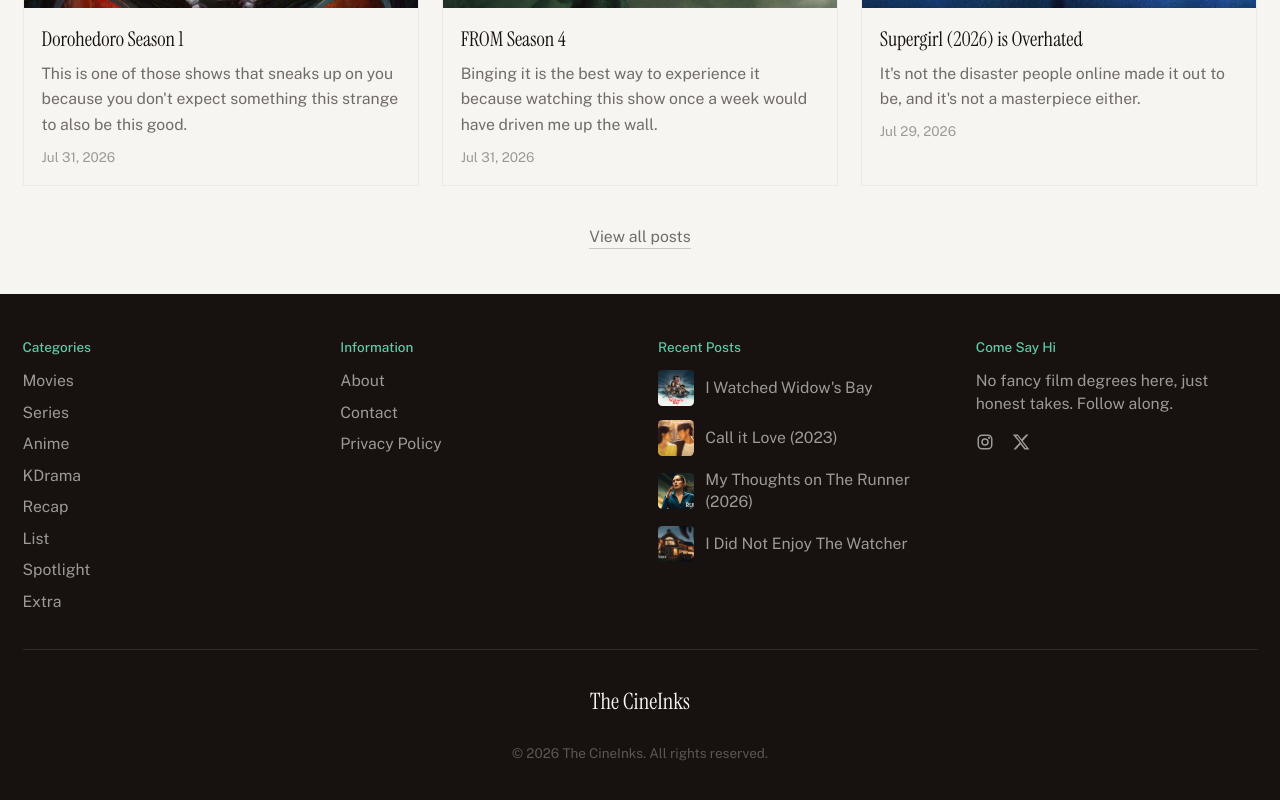
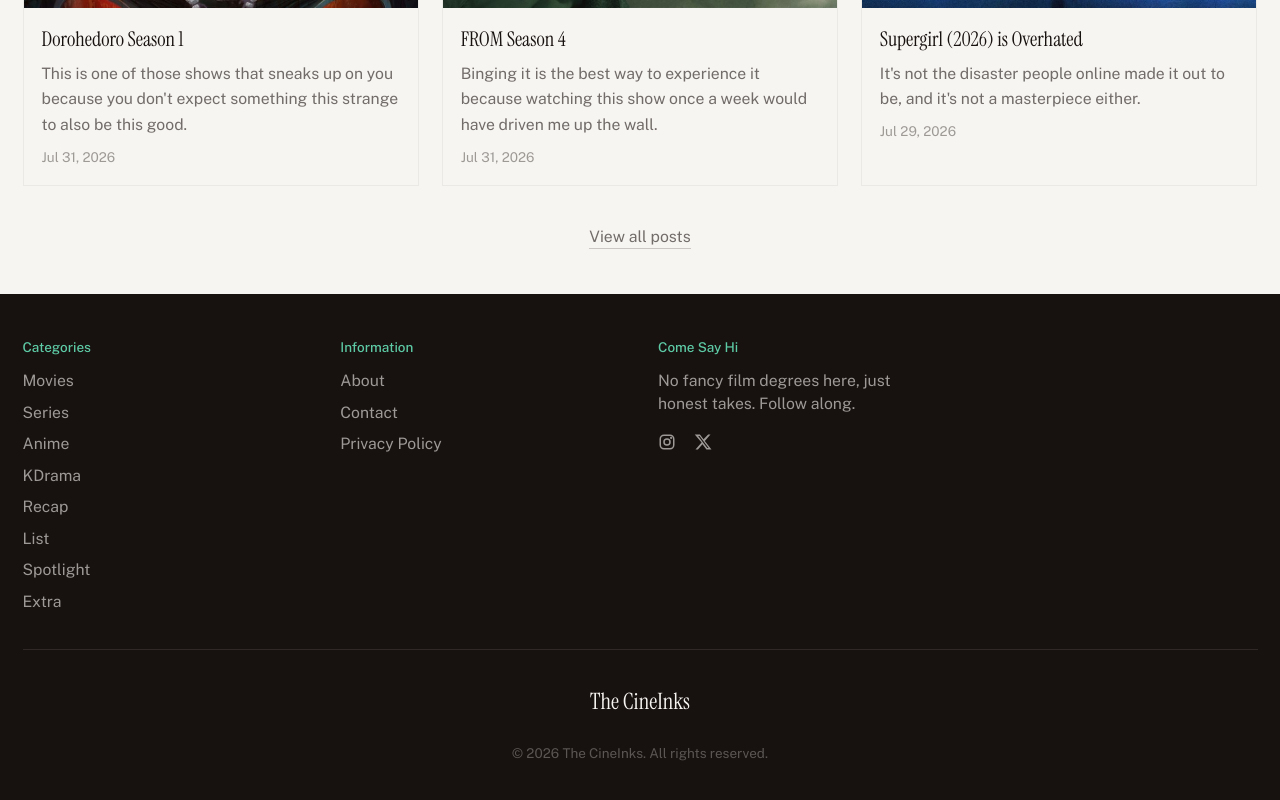
Before and after one commit to MariaEgbuna/the-cineinks, a Next.js app: page / in a window 1280 px wide. Shown: the part 1478-2278 px from the top of the page. Built offline with nearby package versions, Linux system fonts and the light colour scheme.

Commit message:
remove recent posts from footer

```diff
--- a/components/Footer.tsx
+++ b/components/Footer.tsx
@@ -1,6 +1,4 @@
 import Link from "next/link";
-import Image from "next/image";
-import type { Post } from "../utils/posts";
 
 const categories = [
   { label: "Movies", href: "/category/movies" },
@@ -49,32 +47,6 @@ export default function Footer({ recentPosts }: FooterProps) {
           </div>
 
           <div>
-            <p className="text-xs text-teal-light font-medium mb-3">Recent Posts</p>
-            <div className="flex flex-col gap-3">
-              {recentPosts.map((post) => (
-                <Link
-                  key={post.slug}
-                  href={`/posts/${post.slug}`}
-                  className="flex gap-2.5 items-center"
-                >
-                  <div className="relative w-8 h-8 bg-white/10 rounded shrink-0 overflow-hidden">
-                    {post.coverImage && (
-                      <Image
-                        src={post.coverImage}
-                        alt={post.title}
-                        fill
-                        sizes="32px"
-                        className="object-cover"
-                      />
-                    )}
-                  </div>
-                  <p className="text-sm text-cream/60 leading-snug">{post.title}</p>
-                </Link>
-              ))}
-            </div>
-          </div>
-
-          <div>
             <p className="text-xs text-teal-light font-medium mb-3">Come Say Hi</p>
             <p className="text-sm text-cream/60 mb-4">
               No fancy film degrees here, just honest takes. Follow along.
```
